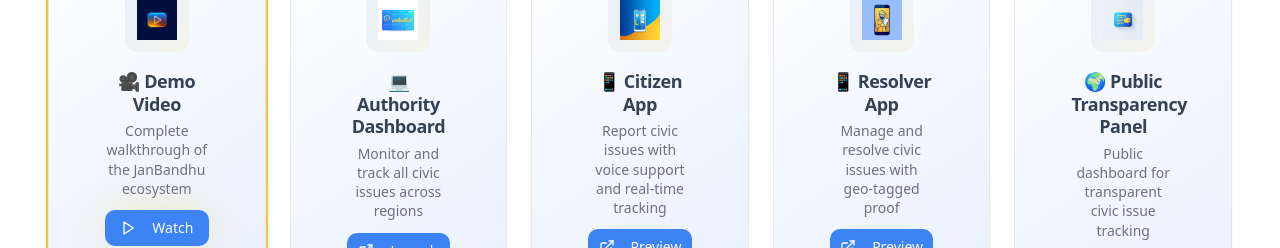
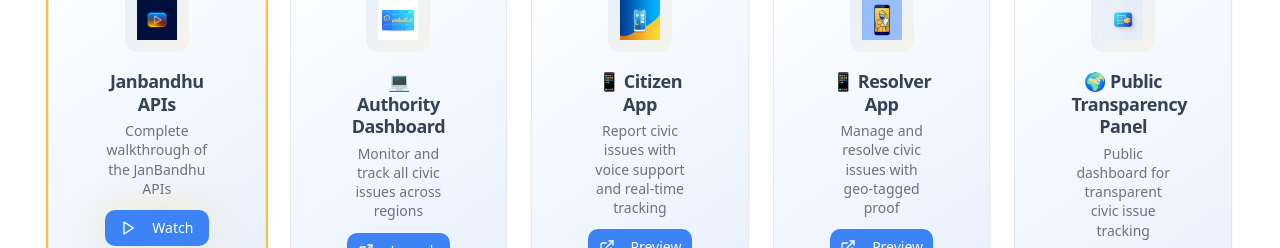
Before and after one commit to SachinWhoCodes/janbandhu, a React (Vite) app: page / in a window 1280 px wide. Shown: the part 283-531 px from the top of the page. Built offline with nearby package versions, Linux system fonts and the light colour scheme; the HTML template or start-up script is replaced by a standard one.

Commit message:
api added

```diff
--- a/src/components/PlatformCards.tsx
+++ b/src/components/PlatformCards.tsx
@@ -12,11 +12,11 @@ import demoVideoIcon from "@/assets/demo-video-icon.png";
 const PlatformCards = () => {
   const platforms = [
     {
-      title: "🎥 Demo Video",
-      description: "Complete walkthrough of the JanBandhu ecosystem",
+      title: "Janbandhu APIs",
+      description: "Complete walkthrough of the JanBandhu APIs",
       icon: demoVideoIcon,
       buttons: [
-        { label: "Watch", link:"youtube.com", icon: Play, variant: "default" as const }
+        { label: "Watch", link:"https://janbandhu-api.vercel.app", icon: Play, variant: "default" as const }
       ],
       featured: true
     },
```
